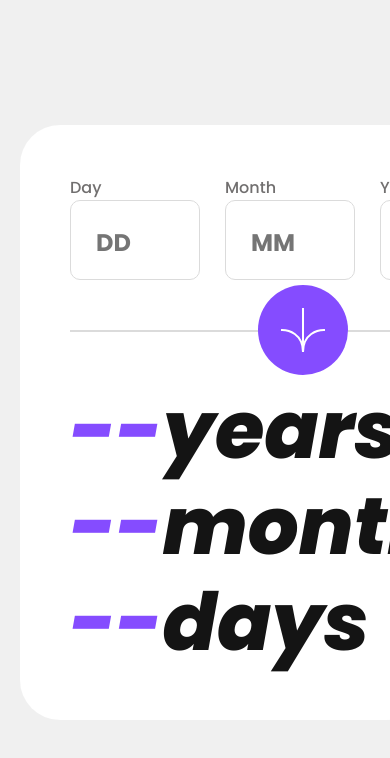
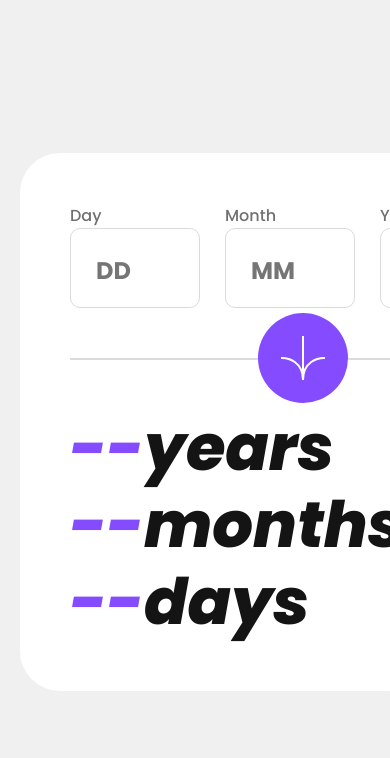
Before and after one commit to PrashanthBalakrishnan/age-calculator, a React (Vite) app: page / in a window 390 px wide. Shown: the top 758 px of the page. Built offline with nearby package versions, Linux system fonts and the light colour scheme.

Commit message:
changed fz

```diff
--- a/src/index.scss
+++ b/src/index.scss
@@ -118,7 +118,7 @@ body {
   line-height: 1.2;
 
   @media (max-width: 700px) {
-    font-size: 5rem;
+    font-size: 4rem;
   }
 
   &__num {
```
